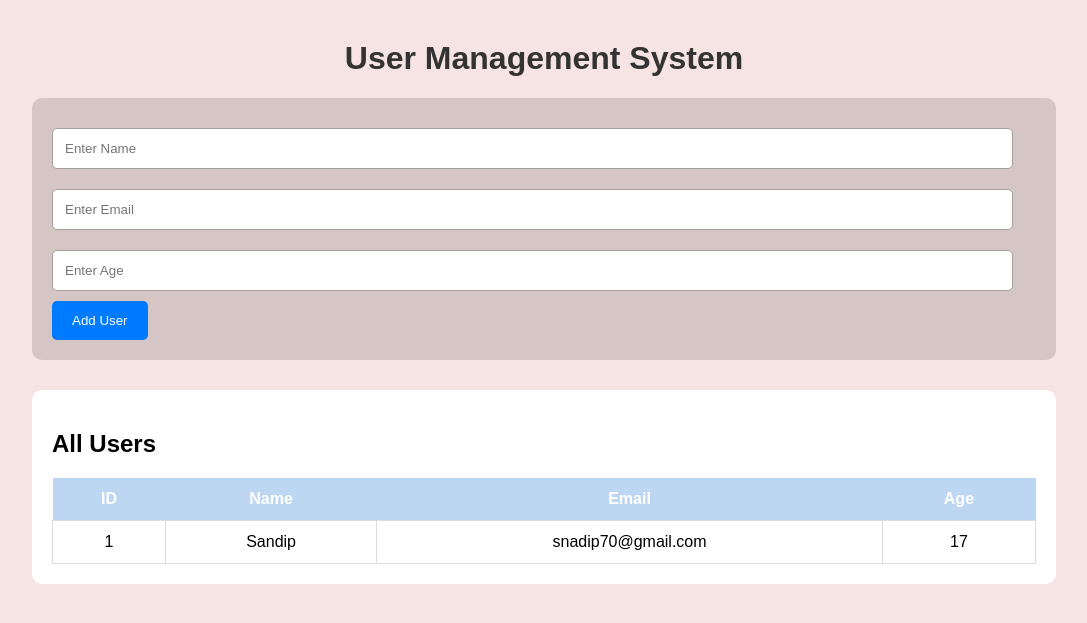
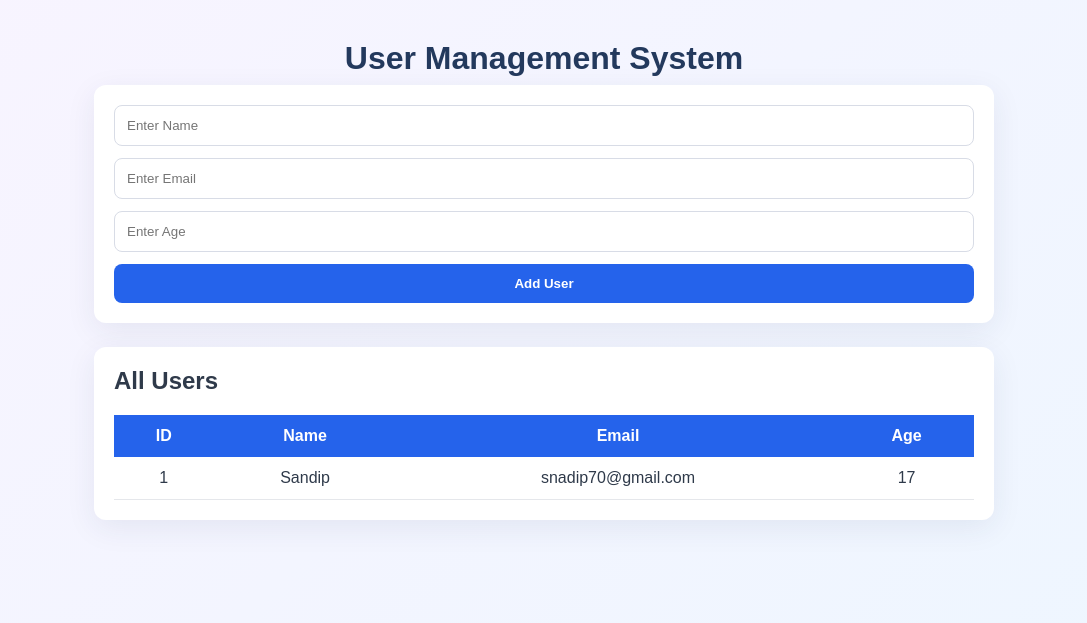
Before and after one commit to Nikhil-Gupta67/User-Management, a Flask app: page / in a window 1280 px wide. Shown: the top 623 px of the page, without its empty margins (96-1183 px from the left). Run offline with Flask 3, Linux system fonts and the light colour scheme.

Commit message:
Modified the static

```diff
--- a/static/style.css
+++ b/static/style.css
@@ -1,52 +1,77 @@
 body {
     margin: 0;
     padding: 0;
-    background-color: #f6e3e3;
+    background: linear-gradient(135deg, #f8f4ff, #eef6ff);
     font-family: Arial, sans-serif;
+    color: #2f3a4a;
 }
 
 .container {
-    width: 80%;
+    width: min(900px, 90%);
     margin: 40px auto;
+    padding-bottom: 40px;
 }
 
 h1 {
     text-align: center;
-    color: #333;
+    color: #23395d;
+    margin-bottom: 8px;
 }
 
-.form-box {
-    background: rgb(214, 197, 197);
+.subtitle {
+    text-align: center;
+    color: #5f6f87;
+    margin-bottom: 24px;
+}
+
+.form-box,
+.table-box {
+    background: white;
     padding: 20px;
-    border-radius: 10px;
-    margin-bottom: 30px;
+    border-radius: 12px;
+    box-shadow: 0 8px 30px rgba(35, 57, 93, 0.08);
+    margin-bottom: 24px;
+}
+
+.form-box form {
+    display: grid;
+    gap: 12px;
 }
 
 .form-box input {
-    width: 95%;
+    width: 100%;
     padding: 12px;
-    margin: 10px 0;
-    border: 1px solid #a49f9f;
-    border-radius: 5px;
+    border: 1px solid #d8dce6;
+    border-radius: 8px;
+    box-sizing: border-box;
 }
 
-.form-box button {
+.form-box button,
+.delete-btn {
     padding: 12px 20px;
-    background: #007bff;
+    background: #2563eb;
     color: white;
     border: none;
-    border-radius: 5px;
+    border-radius: 8px;
     cursor: pointer;
+    font-weight: 600;
 }
 
-.form-box button:hover {
-    background: #0056b3;
+.form-box button:hover,
+.delete-btn:hover {
+    background: #1d4ed8;
 }
 
-.table-box {
-    background: white;
-    padding: 20px;
-    border-radius: 10px;
+.delete-btn {
+    background: #dc2626;
+}
+
+.delete-btn:hover {
+    background: #b91c1c;
+}
+
+.table-box h2 {
+    margin-top: 0;
 }
 
 table {
@@ -55,17 +80,49 @@ table {
 }
 
 table th {
-    background: #bdd7f3;
+    background: #2563eb;
     color: white;
     padding: 12px;
 }
 
 table td {
     padding: 12px;
-    border: 1px solid #ddd;
+    border-bottom: 1px solid #e5e7eb;
     text-align: center;
 }
 
 table tr:nth-child(even) {
-    background: #f9f9f9;
+    background: #f9fbff;
 }
+
+.flash-group {
+    display: grid;
+    gap: 10px;
+    margin-bottom: 16px;
+}
+
+.flash {
+    padding: 12px 14px;
+    border-radius: 8px;
+    font-weight: 600;
+}
+
+.flash.success {
+    background: #ecfdf3;
+    color: #166534;
+}
+
+.flash.error {
+    background: #fef2f2;
+    color: #b91c1c;
+}
+
+.inline-form {
+    display: inline-block;
+}
+
+.empty-state {
+    color: #6b7280;
+    text-align: center;
+    padding: 20px 0;
+}
```
